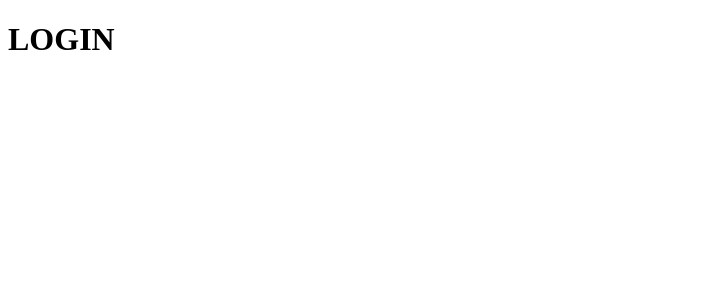
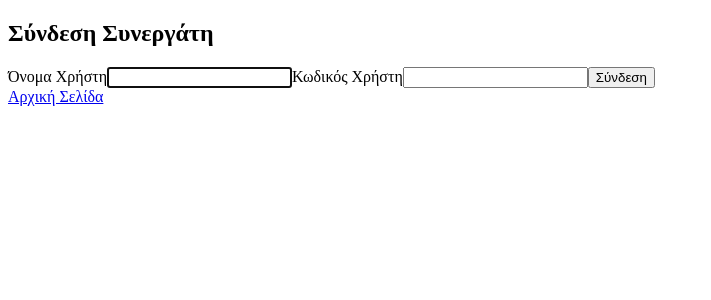
Before and after one commit to KostasChili/veloxc-client, a React (Create React App) app: page /login in a window 1280 px wide. Shown: the top 300 px of the page, without its empty margins (0-711 px from the left). Built offline with nearby package versions, Linux system fonts and the light colour scheme.

Commit message:
working on authentication

```diff
--- a/src/App.js
+++ b/src/App.js
@@ -24,7 +24,9 @@ function App() {
       <Route path='/' element={<Layout/>}>
         <Route index element={<Public/>}/>
         <Route path='/login' element={<Login/>}/>
+        <Route path='/users/new' element={<NewUserForm/>}/>
         <Route path='/shops/public/:id'>
+
           <Route index element={<ShopPublicPage/>}/>
         </Route> {/*public route to set an appointment */}
 
@@ -34,7 +36,7 @@ function App() {
           <Route path='users'>
             <Route index element={<UsersList/>}/>
             <Route path=":id" element={<EditUser/>}/>
-            <Route path="new" element={<NewUserForm/>}/>
+
           </Route>
           <Route path='shops'>
             <Route index element={<ShopsList/>}/> {/* an admin will be able to see all shop but a shopkeeper will be able to see only his shops*/}
--- a/src/app/store.js
+++ b/src/app/store.js
@@ -1,9 +1,13 @@
 import { configureStore, getDefaultMiddleware } from "@reduxjs/toolkit";
 import {apiSlice} from './api/apiSlice';
 import {setupListeners} from '@reduxjs/toolkit/dist/query';
+import authReducer from '../features/auth/authSlice';
+
+
 export const store = configureStore({
     reducer:{
         [apiSlice.reducerPath]:apiSlice.reducer,
+        auth:authReducer
     },
     middleware:getDefaultMiddleware=>
     getDefaultMiddleware().concat(apiSlice.middleware),
--- a/src/components/DashHeader.js
+++ b/src/components/DashHeader.js
@@ -1,13 +1,53 @@
-import { Link } from "react-router-dom";
+import { Link,useNavigate,useLocation } from "react-router-dom";
+import { useEffect } from "react";
+import { useSendLogoutMutation } from "../features/auth/authApiSlice";
+
 
 const DashHeader = () => {
+  const navigate = useNavigate();
+  const {pathname} = useLocation();
+
+
+  const [sendLogout,{
+    isLoading,
+    isSuccess,
+    isError,
+    error
+  }] = useSendLogoutMutation();
+
+  const onLogoutClicked = () =>sendLogout();
+
+  useEffect(()=>{
+    if(isSuccess){
+      navigate('/');
+    }
+  },[isSuccess,navigate]);
+
+  if(isLoading) return <p>Loading...</p>
+
+  if(isError){
+    console.log(error.data?.message);
+  }
+
+ const logoutButton = (
+  <button
+    title="Logout"
+    onClick={onLogoutClicked}
+  >
+  Αποσύνδεση
+  </button>
+ )
+
   return (
     <header className="dash-header">
       <div className="dash-header__container">
         <Link to="/dash">
           <h1 className="dash-header__title">Velox Constitutio</h1>
         </Link>
-        <nav className="dash-header__nav">{/*add nav buttons */}</nav>
+        <nav className="dash-header__nav">
+        {/*add nav buttons */}
+        {logoutButton}
+        </nav>
       </div>
     </header>
   );
--- a/src/components/DashLayout.js
+++ b/src/components/DashLayout.js
@@ -1,4 +1,4 @@
-import { Outlet } from "react-router-dom";
+import { Outlet,Link } from "react-router-dom";
 import DashHeader from "./DashHeader";
 import DashFooter from "./DashFooter";
 
--- a/src/components/Public.js
+++ b/src/components/Public.js
@@ -23,7 +23,7 @@ const Public = () => {
     </main>
     <footer>
         <Link to="/login">Σύνδεση Συνεργάτη</Link><br/>
-        <Link to="/dash/users/new">Εγγραφή Συνεργάτη</Link>
+        <Link to="/users/new">Εγγραφή Συνεργάτη</Link>
     </footer>
 
     </section>
--- a/src/features/auth/Login.js
+++ b/src/features/auth/Login.js
@@ -1,11 +1,97 @@
+import {useRef,useState,useEffect} from 'react';
+import {useNavigate,Link} from 'react-router-dom';
+
+import {useDispatch} from 'react-redux';
+import {setCredentials} from './authSlice';
+import {useLoginMutation} from './authApiSlice';
+
+const Login = () => {
+  const userRef = useRef();
+
+  const [username,setUsername] = useState('');
+  const [password,setPassword] = useState('');
+
+  const navigate = useNavigate();
+  const dispatch = useDispatch();
+
+  const [login,{isLoading}] = useLoginMutation();
 
 
-const Login = () => {
-  return (
-    <h1>
-      LOGIN
-    </h1>
+  useEffect(()=>{
+    userRef.current.focus();
+  },[])
+
+  if(isLoading) return <p>Loading...</p>
+
+
+
+  const handleSubmit = async (e) =>{
+    e.preventDefault();
+    try{
+        const {accessToken} = await login({username,password}).unwrap()
+        dispatch(setCredentials({accessToken}))
+        setUsername('');
+        setPassword('');
+        navigate('/dash');
+        }
+    catch(err){
+        if(!err.status){
+          console.log('No server Respones');
+        }
+        else if (err.status===400){
+          console.log('Missing username or password');
+        }
+        else if (err.status===401){
+          console.log('Unauthorized');
+        }
+        else{
+          console.log(err.data?.message);
+        }
+    }
+
+  }
+
+  const content = (
+    <section>
+      <header>
+        <h1>Σύνδεση Συνεργάτη</h1>
+      </header>
+      <main>
+      <form onSubmit={handleSubmit}>
+        <label htmlFor="username" >Όνομα Χρήστη</label>
+        <input
+          id="username"
+          type="text"
+          ref={userRef}
+          value={username}
+          autoComplete="off"
+          required
+          onChange={(e)=>setUsername(e.target.value)}
+        >
+
+        </input>
+
+        <label htmlFor="password" >Κωδικός Χρήστη</label>
+        <input
+          id="password"
+          type="password"
+          value={password}
+          onChange={(e)=>setPassword(e.target.value)}
+          required
+        >
+
+        </input>
+        <button>Σύνδεση</button>
+      </form>
+
+      </main>
+      <footer>
+        <Link to='/'>Αρχική Σελίδα</Link>
+      </footer>
+    </section>
   )
+
+  return content
 }
 
 export default Login
--- a/src/features/auth/Welcome.js
+++ b/src/features/auth/Welcome.js
@@ -12,7 +12,9 @@ const Welcome = () => {
       <p>{today}</p>
       <h1>Καλώς Ήρθες !</h1>
       <p>
-        <Link to="/dash/shops">Οι επιχειρήσεις μου</Link>
+        <button><Link to="/dash/shops">Οι επιχειρήσεις μου</Link></button>
+       <button> <Link to='/dash/users/id'>Το προφίλ μου</Link></button>
+        <button><Link to='/dash/shops/new'>Καταχώρηση επιχείρησης</Link></button>
       </p>
     </section>
   );
--- /dev/null
+++ b/src/features/auth/authApiSlice.js
@@ -0,0 +1,53 @@
+import { apiSlice } from "../../app/api/apiSlice";
+import { logOut } from "./authSlice";
+
+
+export const authApiSlice = apiSlice.injectEndpoints({
+    endpoints:builder =>({
+        login:builder.mutation({
+            query:credentials =>({
+                url:'/auth/login',
+                method:'POST',
+                body:{
+                    ...credentials
+                }
+            })
+        }),
+        sendLogout:builder.mutation({
+            query:()=>({
+                url:'auth/logout',
+                method:'POST'
+            }),
+            async onQueryStarted(arg,{dispatch,queryFulfilled}){
+                //onQueryStarted when queryFulfilled we await for the query
+                //return a data object
+                try{
+                    //const {data} =
+                    await queryFulfilled
+                    //console.log(data);
+                     //sets the token to null
+                    dispatch(logOut());
+                    //resets the api state (clears the cache)
+                    dispatch(apiSlice.util.resetApiState());
+
+                }
+                catch(err)
+                {
+                    console.log(err);
+                }
+            }
+        }),
+        refresh:builder.mutation({
+            query:()=>({
+                url:'/auth/refresh',
+                method:'GET'
+            })
+        })
+    })
+})
+
+export const {
+    useLoginMutation,
+    useSendLogoutMutation,
+    useRefreshMutation
+} = authApiSlice
--- /dev/null
+++ b/src/features/auth/authSlice.js
@@ -0,0 +1,21 @@
+import {createSlice} from '@reduxjs/toolkit';
+
+const authSlice  = createSlice({
+    name:'auth',
+    initialState:{token:null},
+    reducers:{
+        setCredentials :(state,action)=>{
+            const {accessToken} = action.payload;
+            state.token = accessToken;
+        },
+        logOut:(state,action)=>{
+            state.token = null
+        }
+    }
+});
+
+export const {setCredentials,logOut} = authSlice.actions;
+
+export default authSlice.reducer;
+
+export const selectCurrentToken = (state) =>state.auth.token;
--- a/src/features/shops/ShopsList.js
+++ b/src/features/shops/ShopsList.js
@@ -12,6 +12,9 @@ const ShopsList = () => {
   }= useGetShopsQuery();
 
  let content
+
+
+ if(!shops) content = <p>Loading...</p>
 
  if(isLoading) content = <p>Loading....</p>
 
@@ -40,19 +43,14 @@ const ShopsList = () => {
       </tbody>
   </table>
   <div>
-    <button><Link to='/dash/shops/new'>Καταχώρηση επιχείρησης</Link></button>
   </div>
   </>
   )
 
-  return content;
+
  }
+ return content;
 
-  return (
-    <h1>
-      'Ολες οι επιχειρήσεις'
-    </h1>
-  )
 }
 
 export default ShopsList
```
Also changed, not shown: public/manifest.json (added).
